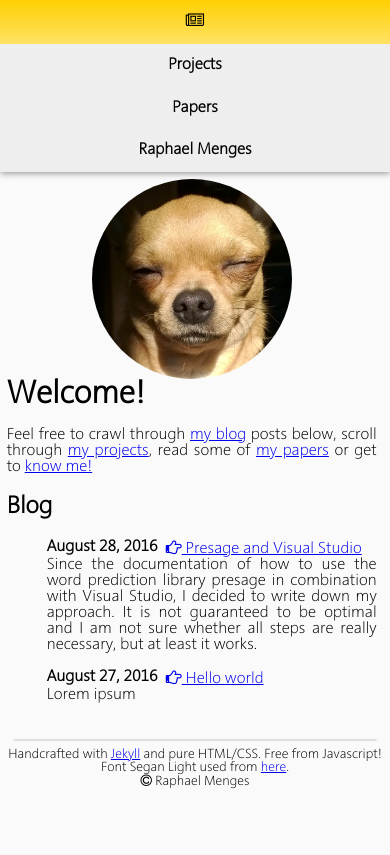
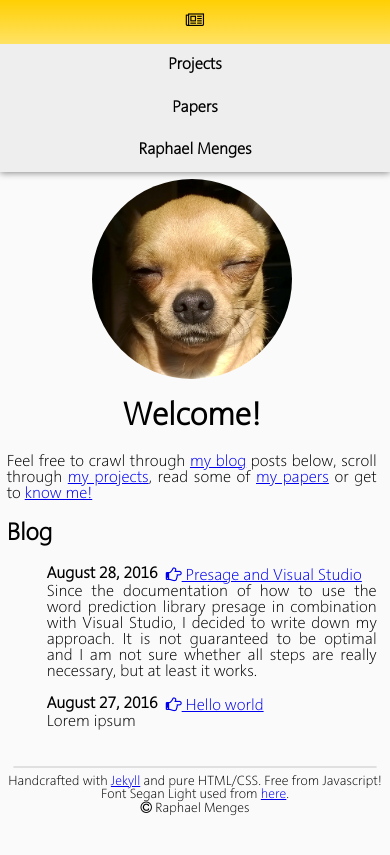
Before and after one commit to raphaelmenges/raphaelmenges.github.io, a Jekyll site: the page built from index.html, in a window 390 px wide. Shown: the top 855 px of the page. Built offline with Jekyll 4.4.1, drawn with Linux system fonts in a browser that asks for light colours.

Commit message:
Centering welcome on mobile view.

```diff
--- a/css/main.css
+++ b/css/main.css
@@ -312,7 +312,7 @@ hr {
 	.navbar li {float: none;}
 	.navbar .about { float: none; background-color: #EEE; }
 	.anchor { top: 0pt; }
-	.welcome { margin: auto; }
+	.welcome { text-align: center; }
 	.page { height: 600px; }
 	.content { padding-top: 5pt; margin-left: 5pt; margin-right: 10pt;}
 	.avatar { float: none; margin: auto; }
```
